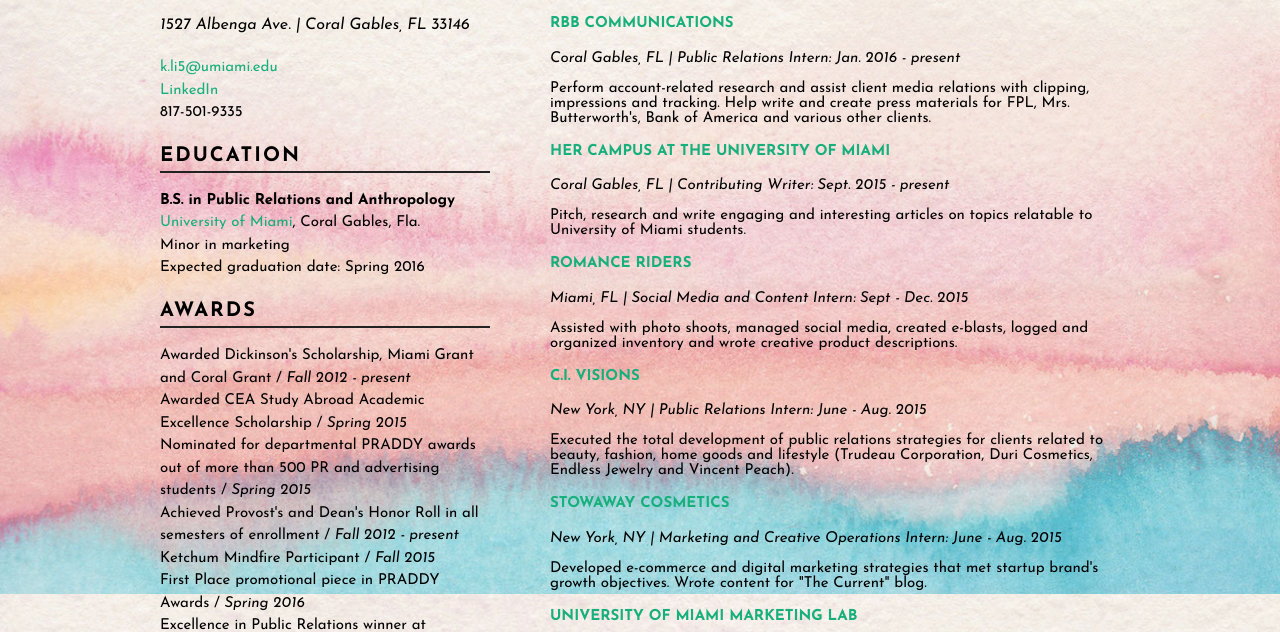
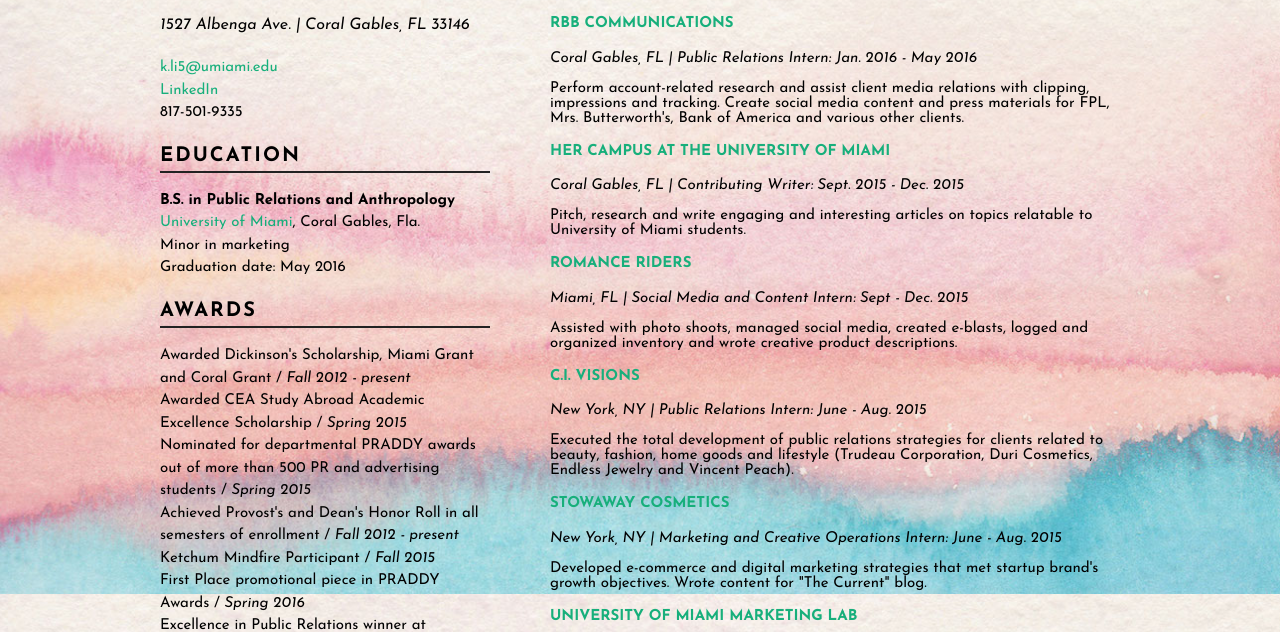
Before and after one commit to kli12/kli12.github.io, a plain HTML site: page resume.html in a window 1280 px wide. Shown: the part 206-838 px from the top of the page. Drawn offline with Linux system fonts and the light colour scheme.

Commit message:
Some changes

```diff
--- a/resume.html
+++ b/resume.html
@@ -52,7 +52,7 @@
                       <li><strong>B.S. in Public Relations and Anthropology</strong></li>
                       <li><a href="http://miami.edu/">University of Miami</a>, Coral Gables, Fla.</li>
                       <li>Minor in marketing</li>
-                      <li>Expected graduation date: Spring 2016</li>
+                      <li>Graduation date: May 2016</li>
                     </ul>
                 </div>
             </section>
@@ -114,14 +114,14 @@
                 <ol>
                   <li>
                     <strong><a href="http://rbbcommunications.com/">RBB COMMUNICATIONS</a></strong>
-                      <p><em>Coral Gables, FL | Public Relations Intern: Jan. 2016 - present</em></p>
-                        <p>Perform account-related research and assist client media relations with clipping, impressions and tracking. Help write and create press materials for FPL, Mrs. Butterworth's, Bank of America and various other clients.</p>
+                      <p><em>Coral Gables, FL | Public Relations Intern: Jan. 2016 - May 2016 </em></p>
+                        <p>Perform account-related research and assist client media relations with clipping, impressions and tracking. Create social media content and  press materials for FPL, Mrs. Butterworth's, Bank of America and various other clients.</p>
 
                   </li>
 
                   <li>
                     <strong><a href="http://www.hercampus.com/author/karen-r-li">HER CAMPUS AT THE UNIVERSITY OF MIAMI</a></strong>
-                      <p><em>Coral Gables, FL | Contributing Writer: Sept. 2015 - present</em></p>
+                      <p><em>Coral Gables, FL | Contributing Writer: Sept. 2015 - Dec. 2015 </em></p>
                         <p>Pitch, research and write engaging and interesting articles on topics relatable to University of Miami students.</p>
                   </li>
 
```
Also changed, not shown: about.html (+1 -1 lines), index.html (+1 -1 lines).
